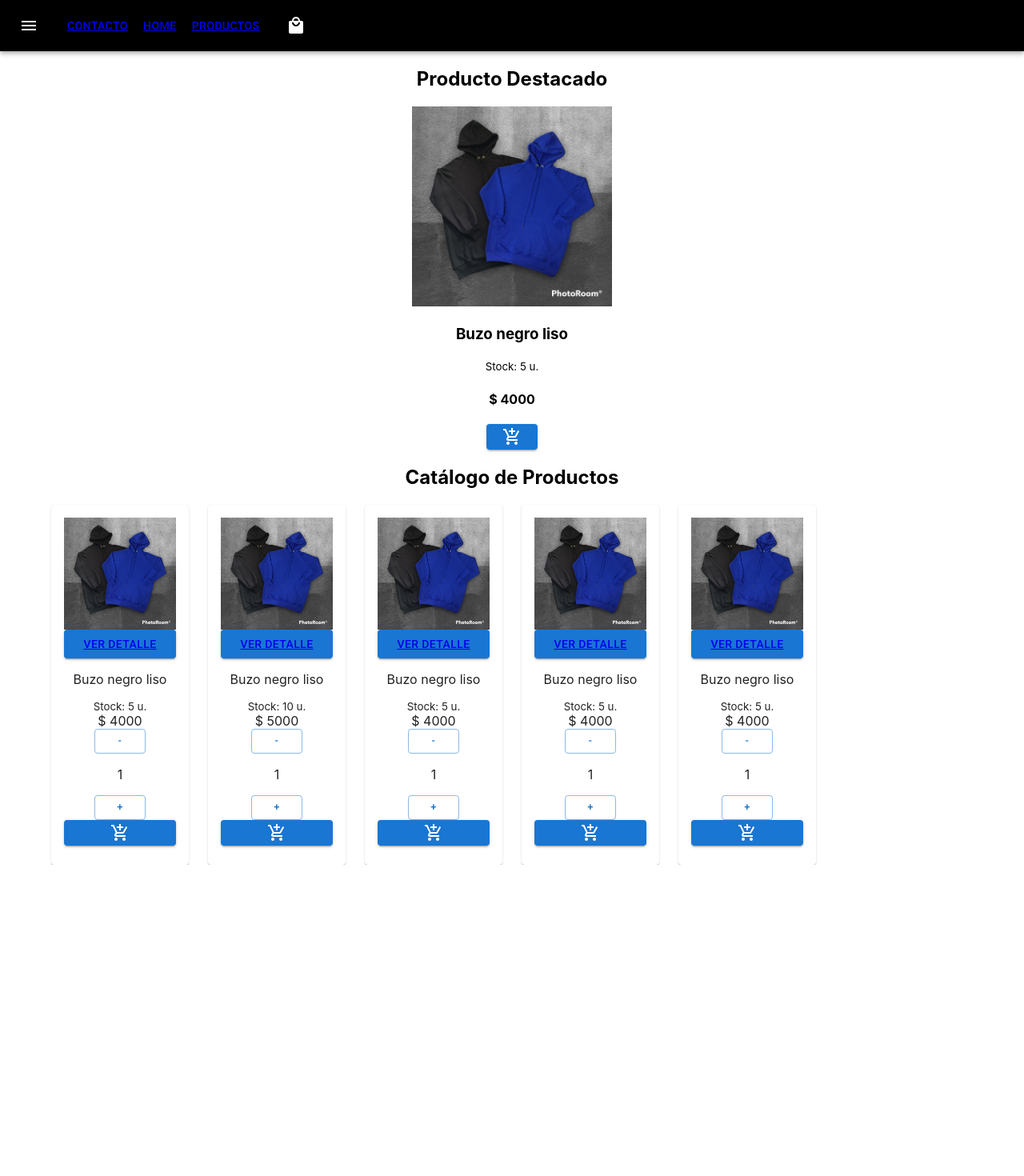
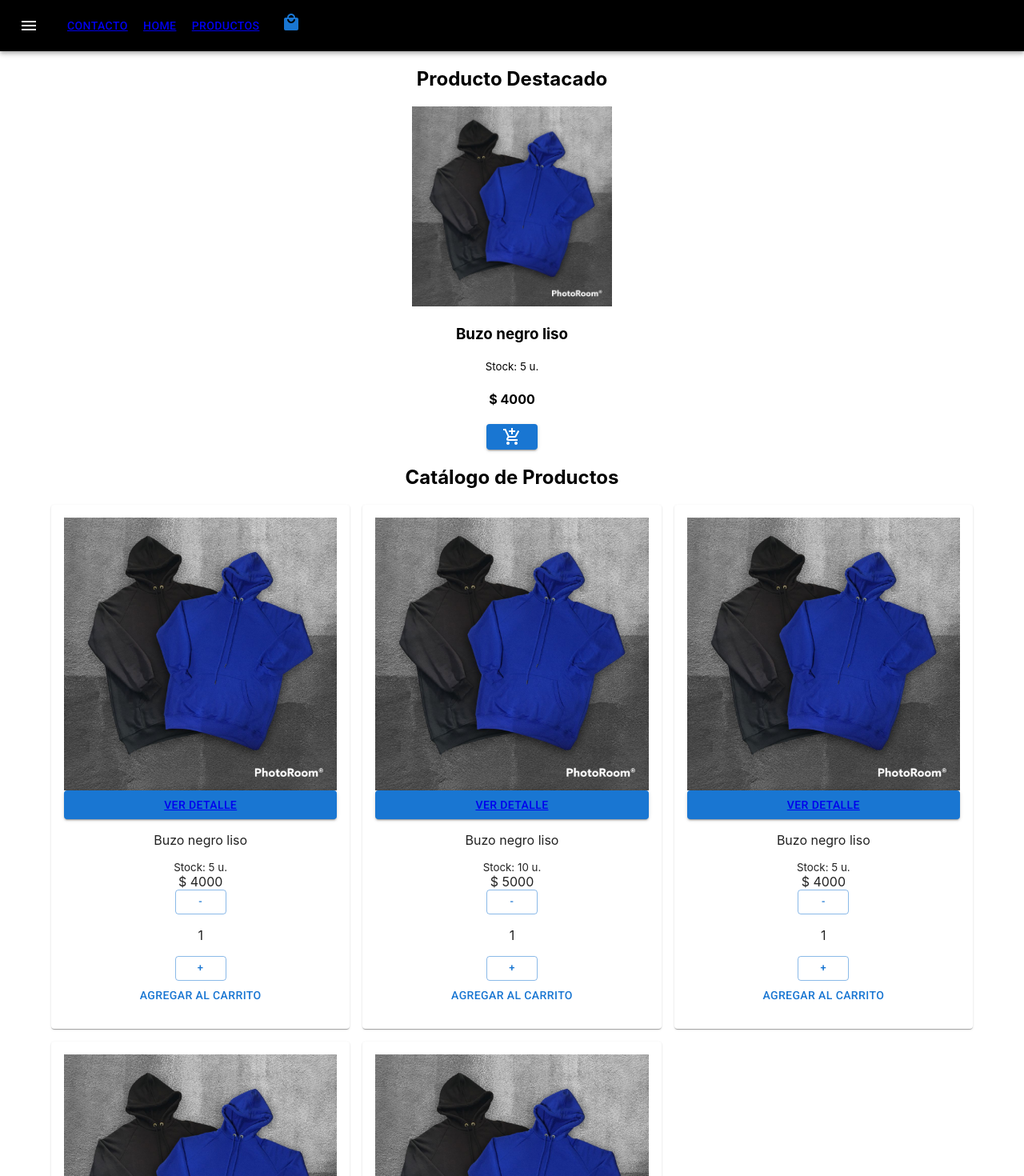
Before and after one commit to martinjaureguibehere/proyecto-react-clarks, a React (Create React App) app: page /products in a window 1280 px wide. Shown: the top 1470 px of the page at 80% size. Before the commit the page ends 1081 px from the top, so only its background shows below. Built offline with nearby package versions, Linux system fonts and the light colour scheme.

Commit message:
desafio context

```diff
--- a/src/App.js
+++ b/src/App.js
@@ -8,6 +8,7 @@ import Contact from '../src/Pages/Contact'
 import Home from './Pages/Home';
 import Products from '../src/Pages/Products';
 import Detail from './Pages/Detail'
+import { CartProvider } from '../src/context/CartContext'
 
 
 function App() {
@@ -15,6 +16,7 @@ function App() {
   return (
 
     <div className="App">
+    <CartProvider>
       <BrowserRouter>
         <ResponsiveAppBar />
         <Routes>
@@ -25,6 +27,7 @@ function App() {
           <Route path='/product/:id' element={<Detail/>} />
         </Routes>
       </BrowserRouter>
+    </CartProvider>
     </div>
   );
 }
--- a/src/components/AddToCartBtn/AddToCartBtn.js
+++ b/src/components/AddToCartBtn/AddToCartBtn.js
@@ -1,12 +1,14 @@
 import { Button } from "@mui/material"
 import AddShoppingCartIcon from '@mui/icons-material/AddShoppingCart';
 import Modal from "../Modal/Modal";
-import { useState } from "react";
 import { Link } from "react-router-dom";
+import CartContext from "../../context/CartContext";
+import { useState, useContext } from 'react'
 
 
 
 const AddToCartBtn = ({name, price, count = 1}) => {
+    const { addProductToCart } = useContext(CartContext)
     const [open, setOpen] = useState(false)
     const handleClose = () => {
       setOpen(false)
@@ -21,8 +23,9 @@ const AddToCartBtn = ({name, price, count = 1}) => {
             <p>Agregaste {name} <strong>x{count}</strong> a tu carrito</p>
             <p>Precio unitario $ {price}</p>
             <p>Precio total <strong>x{count}</strong> $ {price * count}</p>
-            <Button variant="outlined"> <Link to='/cart'>Confirmar y Pagar</Link></Button>
-            <Button variant="outlined" onClick={handleClose}>Seguir comprando</Button>
+            <Button variant="outlined"  > <Link to='/cart'>Confirmar</Link></Button>
+
+            <Button variant="outlined" >Seguir comprando</Button>
         </Modal>
         </>
     )
--- a/src/components/CartWidget/CartWidget.css
+++ b/src/components/CartWidget/CartWidget.css
@@ -1,3 +1,10 @@
 .css-kw0y8f-MuiSvgIcon-root {
     color: white !important;
 }
+.imagen-cart {
+    height: 100px;
+    width: 200px;
+}
+.precio-cart {
+    margin-right: 2px;
+}
--- a/src/components/CartWidget/CartWidget.js
+++ b/src/components/CartWidget/CartWidget.js
@@ -1,14 +1,69 @@
+import { useState, useContext } from 'react';
 import LocalMallIcon from '@mui/icons-material/LocalMall';
-import IconButton from '@mui/material/IconButton';
 import './CartWidget.css'
+import DeleteIcon from '@mui/icons-material/Delete';
+import CartContext from '../../context/CartContext'
+import Menu from '@mui/material/Menu';
+import { Link } from 'react-router-dom';
 
-const CartWidget = () => {
+const CartWidget = () =>  {
+    const { cartListItems } = useContext(CartContext)
+    const [anchorEl, setAnchorEl] = useState(null);
+    const open = Boolean(anchorEl);
+    const handleClick = (event) => {
+        setAnchorEl(event.currentTarget);
+    };
+    const handleClose = () => {
+        setAnchorEl(null);
+    };
 
-    return (
-        <IconButton aria-label="cart" sx={{ margin: '0px 10px' }}>
-                <LocalMallIcon color="secondary" />
-        </IconButton>
+    return(
+        <div className='cart-container-icon'>
+            <LocalMallIcon
+                color={'primary'}
+                aria-controls={open ? 'basic-menu' : undefined}
+                aria-haspopup="true"
+                aria-expanded={open ? 'true' : undefined}
+                onClick={handleClick}
+            />
+            <Menu
+                id="basic-menu"
+                anchorEl={anchorEl}
+                open={open}
+                onClose={handleClose}
+                MenuListProps={{
+                'aria-labelledby': 'basic-button',
+                }}
+            >
+                <div className='container-item-list-cart'>
+                    {cartListItems.length === 0 && (
+                        <>
+                            <p>No hay productos agregados al carrito</p>
+                            <Link to="/products" >Empezar a comprar</Link>
+                        </>
+                    )}
+                    {cartListItems.map( (item) => {
+                        return(
+                        <div className='item-cart-prod' key={item.id}>
+                            <div className='cart'>
+                                <img className='imagen-cart' src={`/${item.image}`} alt="imagen de carrito" />
+                            </div>
+                            <div className='cart-desc'>
+                                <p>{item.title}</p>
+                                <span className='precio-cart'>$ {item.price}</span>
+                            </div>
+                            <div className='cart-total'>
+                                <button>
+                                    <DeleteIcon />
+                                </button>
+                            </div>
+                        </div>
+                        )
+                    })}
 
+                </div>
+            </Menu>
+        </div>
     )
 }
 
--- a/src/components/Item/Item.js
+++ b/src/components/Item/Item.js
@@ -5,10 +5,13 @@ import ItemCount from '../ItemCount/ItemCount';
 import './Item.css'
 import { Link } from 'react-router-dom';
 import { Button } from '@mui/material';
-
+import { useState, useContext } from 'react'
+import CartContext from '../../context/CartContext'
 
 const Item = ({ product }) => {
-   const { name, price, image, stock } = product;
+   const { name, price, image, stock, id } = product;
+   const { addProductToCart } = useContext(CartContext)
+
    return (
        //JSX
        <Card>
@@ -16,12 +19,13 @@ const Item = ({ product }) => {
                <div className="cardItem">
                    <img src={`${image}`} alt={name} />
                    <Button variant={'contained'} className="card-btn-details">
-                        <Link to={`/product/{id}`}>Ver Detalle</Link>
+                        <Link to={`/product/${id}`}>Ver Detalle</Link>
                     </Button>
                    <p>{name}</p>
                    <small>Stock: {stock} u.</small>
                    <span>$ {price}</span>
                    <ItemCount product={product} />
+                   <Button onClick={() => addProductToCart({image, name, price, stock, id})}>Agregar al carrito</Button>
                </div>
            </CardContent>
        </Card>
--- a/src/components/ItemCount/ItemCount.js
+++ b/src/components/ItemCount/ItemCount.js
@@ -1,7 +1,8 @@
 import { Button } from "@mui/material";
 import './ItemCount.css';
-import { useState } from 'react';
 import AddToCartBtn from '../../components/AddToCartBtn/AddToCartBtn.js'
+import CartContext from '../../context/CartContext'
+import { useState, useContext } from 'react'
 
 const ItemCount = ({product}) => {
     const { name, price, stock } = product;
@@ -20,7 +21,6 @@ const ItemCount = ({product}) => {
             <Button size="small" variant="outlined" onClick={addCount}>+</Button>
 
         </div>
-        <AddToCartBtn name={name} price={price} count={count} />
         </>
     );
 }
--- a/src/components/ItemList/ItemList.js
+++ b/src/components/ItemList/ItemList.js
@@ -7,12 +7,12 @@ const ItemList = ({ items }) => {
         <>
             <h2>Catálogo de Productos</h2>
             <Container>
-                <Grid container spacing={3}>
+                <Grid container spacing={2}>
                     {
                         items.map((product) => {
 
                             return (
-                                <Grid item lg={2} md={3} sm={4} xs={6} key={product.id}>
+                                <Grid item lg={4} md={3} sm={12} xs={12} key={product.id}>
                                     <Item product={product} />
                                 </Grid>
                             )
--- a/src/components/ItemListContainer/ItemListContainer.js
+++ b/src/components/ItemListContainer/ItemListContainer.js
@@ -13,7 +13,7 @@ const ItemListContainer = () => {
         return new Promise((resolve, reject) => {
             setTimeout(() => {
                 resolve(products);
-            }, 5000);
+            }, 1000);
         });
     };
 
--- /dev/null
+++ b/src/context/CartContext.js
@@ -0,0 +1,33 @@
+import { createContext, useState } from "react";
+
+const CartContext = createContext()
+
+const CartProvider = ({children}) => {
+    const [cartListItems, setCartListItems] = useState([])
+    const [totalPrice, setTotalPrice] = useState(0)
+
+    const addProductToCart = (product) => {
+        let isInCart = cartListItems.find(cartItem => cartItem.id === product.id)
+        if(!isInCart) {
+            console.log("se agrego el producto:", product)
+            setTotalPrice(totalPrice + product.price)
+            return setCartListItems(cartListItems => [...cartListItems, product])
+        }
+        console.log("El producto ya se encuentra en el carrito")
+    }
+
+    const data = {
+        cartListItems,
+        addProductToCart,
+        totalPrice
+    }
+
+    return(
+        <CartContext.Provider value={data}>
+            {children}
+        </CartContext.Provider>
+    )
+}
+
+export default CartContext
+export { CartProvider }
```
